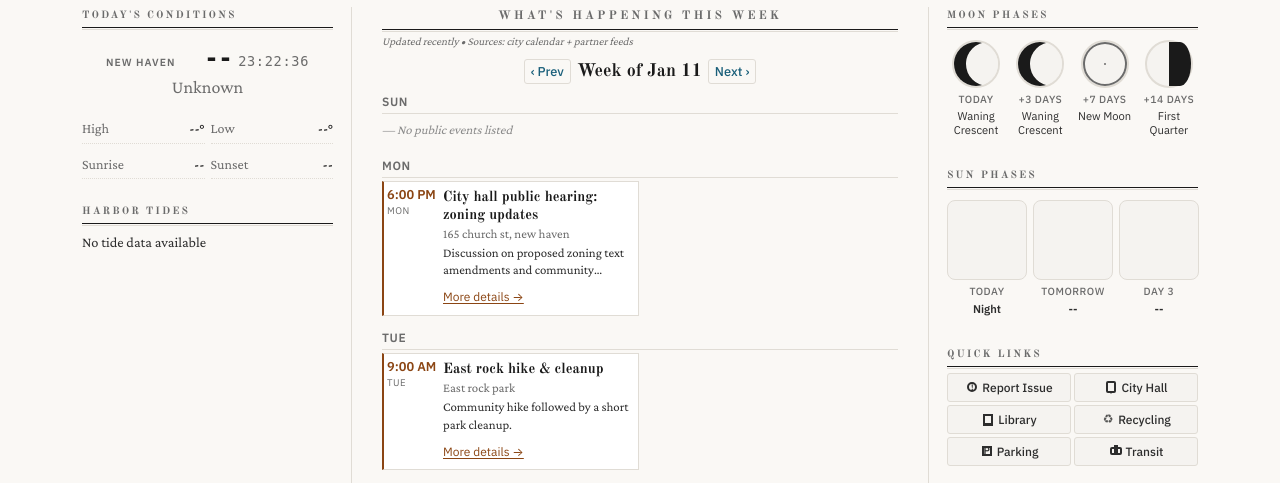
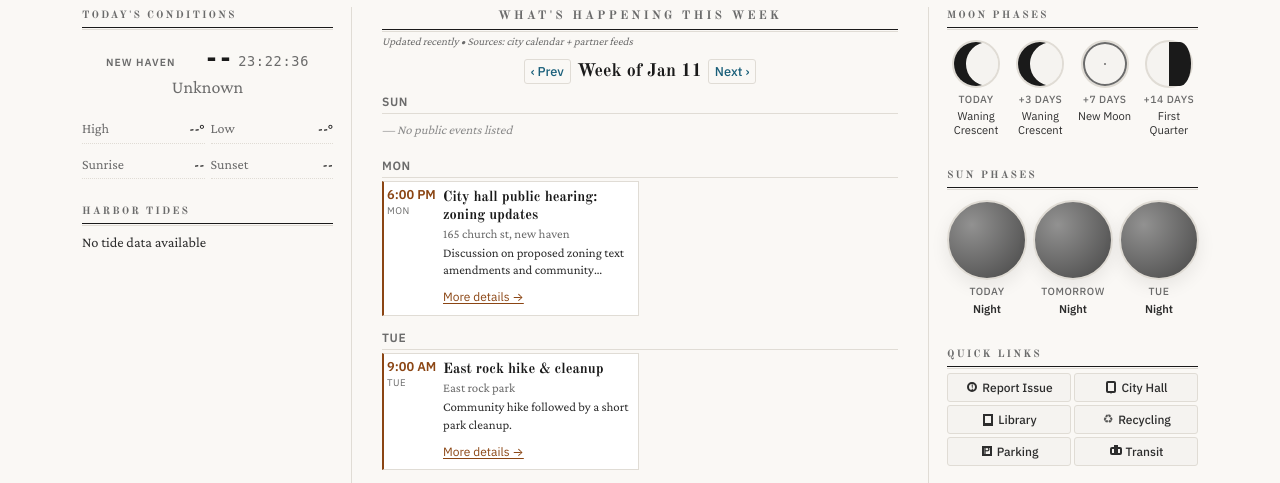
Before and after one commit to oooAHOYooo/elm, a Flask app: page / in a window 1280 px wide. Shown: the part 194-677 px from the top of the page. Run offline with Flask 3, Linux system fonts and the light colour scheme; data that the repository does not hold is empty.

Commit message:
Remove Three.js, cache static assets, and store hours in JSON

```diff
--- a/app.py
+++ b/app.py
@@ -7,6 +7,8 @@
 from datetime import datetime, timedelta
 from zoneinfo import ZoneInfo
 from typing import Any, Dict, List
+import json
+from pathlib import Path
 
 from dotenv import load_dotenv
 from flask import Flask, render_template, jsonify, request, Response
@@ -31,219 +33,14 @@
 
 
 def _sample_hours_neighborhoods() -> List[Dict[str, Any]]:
-    """Sample data for Hours Desk UI (replace with real directory later)."""
-    neighborhoods: List[Dict[str, Any]] = [
-        {
-            "name": "East Rock",
-            "kicker": "Coffee, corner stores, and late-night bites",
-            "businesses": [
-                {
-                    "name": "Sample Café",
-                    "category": "Coffee",
-                    "status": "open",
-                    "today": "7a–3p",
-                    "address": "123 Orange St",
-                    "phone": "(203) 555-0101",
-                    "source": "Business website",
-                    "week": [
-                        {"day": "Mon", "hours": "7a–3p"},
-                        {"day": "Tue", "hours": "7a–3p"},
-                        {"day": "Wed", "hours": "7a–3p"},
-                        {"day": "Thu", "hours": "7a–3p"},
-                        {"day": "Fri", "hours": "7a–4p"},
-                        {"day": "Sat", "hours": "8a–4p"},
-                        {"day": "Sun", "hours": "8a–2p"},
-                    ],
-                },
-                {
-                    "name": "Sample Market",
-                    "category": "Groceries",
-                    "status": "open",
-                    "today": "8a–9p",
-                    "address": "45 State St",
-                    "phone": "(203) 555-0133",
-                    "source": "Google Business Profile",
-                    "week": [
-                        {"day": "Mon", "hours": "8a–9p"},
-                        {"day": "Tue", "hours": "8a–9p"},
-                        {"day": "Wed", "hours": "8a–9p"},
-                        {"day": "Thu", "hours": "8a–9p"},
-                        {"day": "Fri", "hours": "8a–10p"},
-                        {"day": "Sat", "hours": "8a–10p"},
-                        {"day": "Sun", "hours": "9a–8p"},
-                    ],
-                },
-            ],
-        },
-        {
-            "name": "Wooster Square",
-            "kicker": "Slices, parks, and neighborhood staples",
-            "businesses": [
-                {
-                    "name": "Sample Pizzeria",
-                    "category": "Food",
-                    "status": "open",
-                    "today": "11a–10p",
-                    "address": "9 Wooster Pl",
-                    "phone": "(203) 555-0199",
-                    "source": "Phone call",
-                    "week": [
-                        {"day": "Mon", "hours": "11a–10p"},
-                        {"day": "Tue", "hours": "11a–10p"},
-                        {"day": "Wed", "hours": "11a–10p"},
-                        {"day": "Thu", "hours": "11a–10p"},
-                        {"day": "Fri", "hours": "11a–11p"},
-                        {"day": "Sat", "hours": "11a–11p"},
-                        {"day": "Sun", "hours": "12p–9p"},
-                    ],
-                },
-            ],
-        },
-        {
-            "name": "Ninth Square",
-            "kicker": "Downtown blocks: bars, bookstores, dinner",
-            "businesses": [
-                {
-                    "name": "Koffee?",
-                    "category": "Coffee",
-                    "status": "open",
-                    "today": "7a–8p",
-                    "address": "104 Audubon St, New Haven, CT 06511",
-                    "phone": "(203) 465-6244",
-                    "source": "Business website",
-                    "week": [
-                        {"day": "Mon", "hours": "7a–8p"},
-                        {"day": "Tue", "hours": "7a–8p"},
-                        {"day": "Wed", "hours": "7a–8p"},
-                        {"day": "Thu", "hours": "7a–8p"},
-                        {"day": "Fri", "hours": "7a–8p"},
-                        {"day": "Sat", "hours": "7a–8p"},
-                        {"day": "Sun", "hours": "7a–8p"},
-                    ],
-                },
-                {
-                    "name": "Three Sheets",
-                    "category": "Bar",
-                    "status": "open",
-                    "today": "Open · closes 12a",
-                    "address": "372 Elm St, New Haven, CT 06511",
-                    "phone": "(475) 202-6909",
-                    "source": "Provided by user (verify weekly hours)",
-                    "week": [
-                        {"day": "Mon", "hours": "Verify"},
-                        {"day": "Tue", "hours": "Verify"},
-                        {"day": "Wed", "hours": "Verify"},
-                        {"day": "Thu", "hours": "Verify"},
-                        {"day": "Fri", "hours": "Verify"},
-                        {"day": "Sat", "hours": "Verify"},
-                        {"day": "Sun", "hours": "Verify"},
-                    ],
-                },
-                {
-                    "name": "Cafe Nine",
-                    "category": "Live music",
-                    "status": "open",
-                    "today": "5p–1a",
-                    "address": "250 State St, New Haven, CT 06510",
-                    "phone": "(203) 800-4623",
-                    "source": "Provided by user (verify as needed)",
-                    "week": [
-                        {"day": "Mon", "hours": "5p–1a"},
-                        {"day": "Tue", "hours": "5p–1a"},
-                        {"day": "Wed", "hours": "5p–1a"},
-                        {"day": "Thu", "hours": "5p–1a"},
-                        {"day": "Fri", "hours": "5p–2a"},
-                        {"day": "Sat", "hours": "5p–2a"},
-                        {"day": "Sun", "hours": "4p–1a"},
-                    ],
-                },
-                {
-                    "name": "Sample Bookshop",
-                    "category": "Retail",
-                    "status": "closed",
-                    "today": "10a–6p",
-                    "address": "100 Crown St",
-                    "phone": "(203) 555-0120",
-                    "source": "Storefront sign",
-                    "week": [
-                        {"day": "Mon", "hours": "10a–6p"},
-                        {"day": "Tue", "hours": "10a–6p"},
-                        {"day": "Wed", "hours": "10a–6p"},
-                        {"day": "Thu", "hours": "10a–8p"},
-                        {"day": "Fri", "hours": "10a–8p"},
-                        {"day": "Sat", "hours": "10a–6p"},
-                        {"day": "Sun", "hours": "12p–5p"},
-                    ],
-                },
-                {
-                    "name": "Sample Bar",
-                    "category": "Bar",
-                    "status": "open",
-                    "today": "4p–1a",
-                    "address": "77 Temple St",
-                    "phone": "(203) 555-0117",
-                    "source": "Business website",
-                    "week": [
-                        {"day": "Mon", "hours": "4p–12a"},
-                        {"day": "Tue", "hours": "4p–12a"},
-                        {"day": "Wed", "hours": "4p–12a"},
-                        {"day": "Thu", "hours": "4p–1a"},
-                        {"day": "Fri", "hours": "4p–1a"},
-                        {"day": "Sat", "hours": "2p–1a"},
-                        {"day": "Sun", "hours": "2p–10p"},
-                    ],
-                },
-            ],
-        },
-        {
-            "name": "Westville",
-            "kicker": "Independent shops and weekend errands",
-            "businesses": [
-                {
-                    "name": "Sample Florist",
-                    "category": "Services",
-                    "status": "open",
-                    "today": "9a–5p",
-                    "address": "12 Whalley Ave",
-                    "phone": "(203) 555-0166",
-                    "source": "Google Business Profile",
-                    "week": [
-                        {"day": "Mon", "hours": "9a–5p"},
-                        {"day": "Tue", "hours": "9a–5p"},
-                        {"day": "Wed", "hours": "9a–5p"},
-                        {"day": "Thu", "hours": "9a–5p"},
-                        {"day": "Fri", "hours": "9a–5p"},
-                        {"day": "Sat", "hours": "10a–4p"},
-                        {"day": "Sun", "hours": "Closed"},
-                    ],
-                },
-            ],
-        },
-        {
-            "name": "Fair Haven",
-            "kicker": "Bakeries, markets, and community hubs",
-            "businesses": [
-                {
-                    "name": "Sample Bakery",
-                    "category": "Food",
-                    "status": "open",
-                    "today": "6a–2p",
-                    "address": "200 Grand Ave",
-                    "phone": "(203) 555-0144",
-                    "source": "Storefront sign",
-                    "week": [
-                        {"day": "Mon", "hours": "6a–2p"},
-                        {"day": "Tue", "hours": "6a–2p"},
-                        {"day": "Wed", "hours": "6a–2p"},
-                        {"day": "Thu", "hours": "6a–2p"},
-                        {"day": "Fri", "hours": "6a–3p"},
-                        {"day": "Sat", "hours": "7a–3p"},
-                        {"day": "Sun", "hours": "7a–1p"},
-                    ],
-                },
-            ],
-        },
-    ]
+    """Load Hours directory data from JSON and add computed fields."""
+    try:
+        data_path = Path(__file__).with_name("data") / "hours.json"
+        with open(data_path, "r", encoding="utf-8") as f:
+            payload = json.load(f)
+        neighborhoods = payload.get("neighborhoods") or []
+    except Exception:
+        neighborhoods = []
 
     for n in neighborhoods:
         businesses = n.get("businesses") or []
--- a/config.py
+++ b/config.py
@@ -1,5 +1,6 @@
 import os
 from typing import List
+from datetime import timedelta
 
 
 def _get_bool(env_key: str, default: bool = False) -> bool:
@@ -39,3 +40,5 @@
 
     # Flask
     DEBUG: bool = _get_bool("FLASK_DEBUG", False)
+    # Cache static assets (CSS/JS/images) for faster repeat loads
+    SEND_FILE_MAX_AGE_DEFAULT = timedelta(days=7)
--- a/static/css/main.css
+++ b/static/css/main.css
@@ -1454,21 +1454,32 @@
     flex: 1;
 }
 
-.sun-phase__canvas {
+.sun-phase__icon {
     width: 80px;
     height: 80px;
-    border-radius: 8px;
-    background: var(--bg-hover);
-    border: 1px solid var(--border-light);
+    border-radius: 50%;
+    border: 2px solid var(--border-light);
     position: relative;
     overflow: hidden;
     flex-shrink: 0;
-}
-
-.sun-phase__canvas canvas {
-    display: block;
-    width: 100%;
-    height: 100%;
+    background: radial-gradient(circle at 30% 30%, rgba(255, 196, 0, 0.95), rgba(255, 126, 0, 0.85));
+    box-shadow: 0 6px 18px rgba(0,0,0,0.08);
+}
+
+.sun-phase__icon--night {
+    background: radial-gradient(circle at 30% 30%, rgba(120, 120, 120, 0.8), rgba(50, 50, 50, 0.9));
+}
+
+.sun-phase__icon--sunrise {
+    background: linear-gradient(180deg, rgba(255, 214, 102, 0.95), rgba(255, 126, 0, 0.8));
+}
+
+.sun-phase__icon--sunset {
+    background: linear-gradient(180deg, rgba(255, 140, 90, 0.95), rgba(120, 70, 140, 0.85));
+}
+
+.sun-phase__icon--day {
+    background: radial-gradient(circle at 30% 30%, rgba(255, 223, 102, 0.95), rgba(255, 140, 0, 0.85));
 }
 
 .sun-phase__label {
--- a/static/js/dashboard.js
+++ b/static/js/dashboard.js
@@ -133,94 +133,9 @@
         }
     }
 
-    function createSunVisualization(container, phaseData) {
-        if (!container || typeof THREE === 'undefined') return;
-
-        const width = container.clientWidth || 80;
-        const height = container.clientHeight || 80;
-
-        // Clear existing canvas
-        container.innerHTML = '';
-
-        // Create scene
-        const scene = new THREE.Scene();
-        const camera = new THREE.PerspectiveCamera(75, width / height, 0.1, 1000);
-        const renderer = new THREE.WebGLRenderer({ alpha: true, antialias: true });
-        renderer.setSize(width, height);
-        renderer.setClearColor(0x000000, 0);
-        container.appendChild(renderer.domElement);
-
-        // Create sun
-        const sunGeometry = new THREE.SphereGeometry(1, 32, 32);
-        const sunMaterial = new THREE.MeshBasicMaterial({
-            color: phaseData.phase === 'night' ? 0x444444 : 0xffaa00,
-            emissive: phaseData.phase === 'night' ? 0x000000 : 0xff6600,
-            emissiveIntensity: phaseData.phase === 'night' ? 0 : 0.5
-        });
-        const sun = new THREE.Mesh(sunGeometry, sunMaterial);
-        scene.add(sun);
-
-        // Add glow effect for day phases
-        if (phaseData.phase !== 'night') {
-            const glowGeometry = new THREE.SphereGeometry(1.2, 32, 32);
-            const glowMaterial = new THREE.MeshBasicMaterial({
-                color: 0xffaa00,
-                transparent: true,
-                opacity: 0.3
-            });
-            const glow = new THREE.Mesh(glowGeometry, glowMaterial);
-            scene.add(glow);
-        }
-
-        // Position sun based on phase angle
-        const angle = (phaseData.angle * Math.PI) / 180;
-        const radius = 2.5;
-        sun.position.x = Math.cos(angle) * radius;
-        sun.position.y = Math.sin(angle) * radius;
-        if (phaseData.phase === 'night') {
-            sun.position.y = -3; // Below horizon
-        }
-
-        if (phaseData.phase !== 'night') {
-            const glow = scene.children.find(child => child !== sun);
-            if (glow) {
-                glow.position.x = sun.position.x;
-                glow.position.y = sun.position.y;
-            }
-        }
-
-        // Add horizon line
-        const horizonGeometry = new THREE.PlaneGeometry(10, 0.1);
-        const horizonMaterial = new THREE.MeshBasicMaterial({
-            color: 0x666666,
-            transparent: true,
-            opacity: 0.5
-        });
-        const horizon = new THREE.Mesh(horizonGeometry, horizonMaterial);
-        horizon.position.y = -2.5;
-        horizon.rotation.x = Math.PI / 2;
-        scene.add(horizon);
-
-        // Position camera
-        camera.position.z = 5;
-        camera.lookAt(0, 0, 0);
-
-        // Animate
-        let animationId;
-        function animate() {
-            animationId = requestAnimationFrame(animate);
-            sun.rotation.y += 0.01;
-            if (glow) {
-                glow.rotation.y = sun.rotation.y;
-            }
-            renderer.render(scene, camera);
-        }
-        animate();
-
-        // Store animation ID and scene for cleanup
-        container._animationId = animationId;
-        container._scene = scene;
-        container._renderer = renderer;
+    function setSunIcon(iconEl, phaseData) {
+        if (!iconEl) return;
+        iconEl.className = 'sun-phase__icon sun-phase__icon--' + phaseData.phase;
     }
 
     function updateSunPhases() {
@@ -231,33 +146,16 @@
         day3.setDate(day3.getDate() + 2);
 
         const phases = [
-            { date: today, canvasEl: document.getElementById('js-sun-today'), nameEl: document.getElementById('js-sun-name-today') },
-            { date: tomorrow, canvasEl: document.getElementById('js-sun-tomorrow'), nameEl: document.getElementById('js-sun-name-tomorrow') },
-            { date: day3, canvasEl: document.getElementById('js-sun-day3'), nameEl: document.getElementById('js-sun-name-day3') }
+            { date: today, iconEl: document.getElementById('js-sun-icon-today'), nameEl: document.getElementById('js-sun-name-today') },
+            { date: tomorrow, iconEl: document.getElementById('js-sun-icon-tomorrow'), nameEl: document.getElementById('js-sun-name-tomorrow') },
+            { date: day3, iconEl: document.getElementById('js-sun-icon-day3'), nameEl: document.getElementById('js-sun-name-day3') }
         ];
 
-        phases.forEach(({ date, canvasEl, nameEl }) => {
-            if (!canvasEl || !nameEl) return;
-
-            // Clean up previous animation if exists
-            if (canvasEl._animationId) {
-                cancelAnimationFrame(canvasEl._animationId);
-            }
-
+        phases.forEach(({ date, iconEl, nameEl }) => {
+            if (!nameEl) return;
             const phaseData = getSunPhase(date);
             nameEl.textContent = phaseData.name;
-
-            // Wait for Three.js to be available
-            if (typeof THREE !== 'undefined') {
-                createSunVisualization(canvasEl, phaseData);
-            } else {
-                // Retry after a short delay if Three.js isn't loaded yet
-                setTimeout(() => {
-                    if (typeof THREE !== 'undefined') {
-                        createSunVisualization(canvasEl, phaseData);
-                    }
-                }, 100);
-            }
+            setSunIcon(iconEl, phaseData);
         });
 
         // Update day 3 label
@@ -268,13 +166,11 @@
         }
     }
 
-    // Wait for DOM and Three.js to be ready
+    // Wait for DOM to be ready
     if (document.readyState === 'loading') {
-        document.addEventListener('DOMContentLoaded', () => {
-            setTimeout(updateSunPhases, 200);
-        });
+        document.addEventListener('DOMContentLoaded', () => setTimeout(updateSunPhases, 50));
     } else {
-        setTimeout(updateSunPhases, 200);
+        setTimeout(updateSunPhases, 50);
     }
 
     // ==========================================================================
--- a/templates/base.html
+++ b/templates/base.html
@@ -223,7 +223,6 @@
             })();
         </script>
         {% block content %}{% endblock %}
-        <script src="https://cdnjs.cloudflare.com/ajax/libs/three.js/r128/three.min.js" defer></script>
         <script src="{{ url_for('static', filename='js/dashboard.js') }}" defer></script>
     </body>
 </html>
--- a/templates/index.html
+++ b/templates/index.html
@@ -260,20 +260,19 @@
                 <h2 class="section-head">Sun Phases</h2>
                 <div class="sun-phases" id="js-sun-phases">
                     <div class="sun-phase">
-                        <div class="sun-phase__canvas" id="js-sun-today"></div>
+                        <div class="sun-phase__icon" id="js-sun-icon-today"></div>
                         <div class="sun-phase__label">Today</div>
                         <div class="sun-phase__name"
                             id="js-sun-name-today">--</div>
                     </div>
                     <div class="sun-phase">
-                        <div class="sun-phase__canvas"
-                            id="js-sun-tomorrow"></div>
+                        <div class="sun-phase__icon" id="js-sun-icon-tomorrow"></div>
                         <div class="sun-phase__label">Tomorrow</div>
                         <div class="sun-phase__name"
                             id="js-sun-name-tomorrow">--</div>
                     </div>
                     <div class="sun-phase">
-                        <div class="sun-phase__canvas" id="js-sun-day3"></div>
+                        <div class="sun-phase__icon" id="js-sun-icon-day3"></div>
                         <div class="sun-phase__label" id="js-sun-label-day3">Day
                             3</div>
                         <div class="sun-phase__name"
```
Also changed, not shown: data/hours.json (added, +232 -0 lines).
